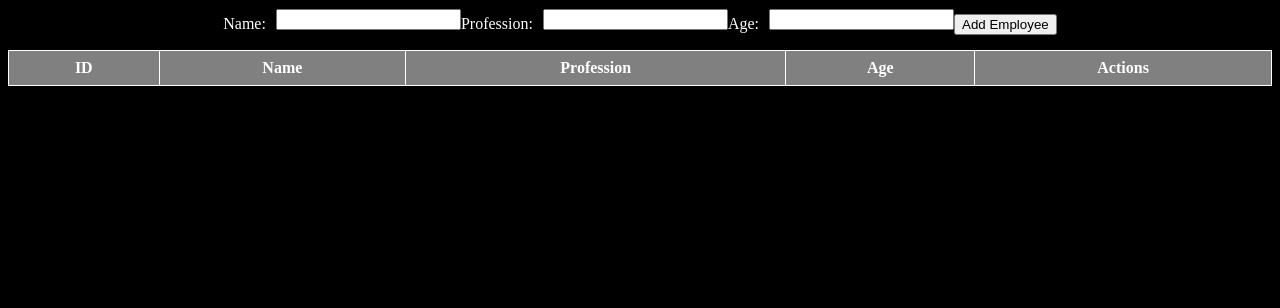
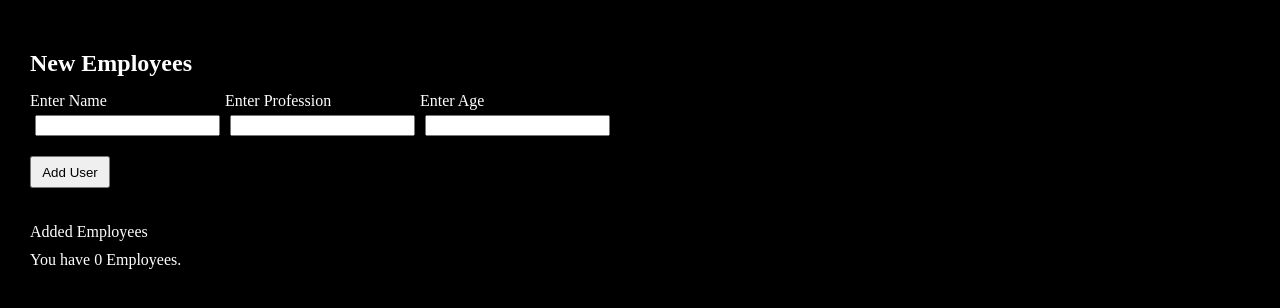
Before and after one commit to RahulAgnihotri1998/F2-Contest-2-JAN, a plain HTML site: page index.html in a window 1280 px wide. Drawn offline with Linux system fonts and the light colour scheme.

Commit message:
solution

```diff
--- a/index.html
+++ b/index.html
@@ -1,41 +1,38 @@
 <!DOCTYPE html>
-<html>
-  <head>
-    <title>Hello, World!</title>
-    <link rel="stylesheet" href="styles.css" />
-  </head>
-  <body>
-  <form id="employeeForm">
-    <label for="name">Name:</label>
-    <input type="text" id="name" required>
-    <br>
-    <label for="profession">Profession:</label>
-    <input type="text" id="profession" required>
-    <br>
-    <label for="age">Age:</label>
-    <input type="number" id="age" required>
-    <br>
-    <button type="button" id="addEmployeeBtn">Add Employee</button>
-    <br>
-    <p id="error" style="color: red;"></p>
-    <p id="success" style="color: green;"></p>
-</form>
+<html lang="en">
+<head>
+    <meta charset="UTF-8">
+    <meta http-equiv="X-UA-Compatible" content="IE=edge">
+    <meta name="viewport" content="width=device-width, initial-scale=1.0">
+    <title>Developer Adding</title>
+    <link rel="stylesheet" href="styles.css">
+</head>
+<body>
+    <div>
+        <h2>New Employees</h2>
+        <div class="boxes">
+        <div class="info">
+            <p>Enter Name</p><input type="text" id="name">
+        </div>
+        <div class="info">
+            <p>Enter Profession</p><input type="text" id="proffession">
+        </div>
+        <div class="info">
+            <p>Enter Age</p><input type="number" id="age" min="01">
+        </div>
+    </div>
+    </div>
+    <button onclick="add()">Add User</button>
 
-<table id="employeeTable">
-    <thead>
-        <tr>
-            <th>ID</th>
-            <th>Name</th>
-            <th>Profession</th>
-            <th>Age</th>
-            <th>Actions</th>
-        </tr>
-    </thead>
-    <tbody id="employeeList"></tbody>
-</table>
+    <p id="m"></p>
+    <div class="lower-text" >
+        <p>Added Employees</p>
+    </div>
 
 
-
-      <script src="script.js"></script>
-  </body>
+       <table id="tb">
+        <p id="a">You have 0 Employees.</p>
+       </table>
+       <script src="./script.js"></script>
+</body>
 </html>
--- a/script.js
+++ b/script.js
@@ -1,90 +1,72 @@
-let employeeList = [];
-let employeeId = 1;
+const l = []
 
-// Add Employee button click event
-document.getElementById("addEmployeeBtn").addEventListener("click", function() {
-    // Get form input values
-    let name = document.getElementById("name").value;
-    let profession = document.getElementById("profession").value;
-    let age = document.getElementById("age").value;
+function add() {
+    const name = document.getElementById('name').value;
+    const proffession = document.getElementById('proffession').value;
+    const age = document.getElementById('age').value;
 
-    // Check if all fields are filled
-    if (name === "" || profession === "" || age === "") {
-        document.getElementById("error").innerHTML = "All fields are required";
-        document.getElementById("success").innerHTML = "";
-    } else {
-        // Create employee object
-        let employee = {
-            id: employeeId,
-            name: name,
-            profession: profession,
-            age: age
-        };
-
-        // Add employee object to array
-        employeeList.push(employee);
-
-        // Clear form input values
-        document.getElementById("name").value = "";
-        document.getElementById("profession").value = "";
-        document.getElementById("age").value = "";
-
-        // Show success message
-        document.getElementById("success").innerHTML = "Employee added successfully";
-        document.getElementById("error").innerHTML = "";
-
-        // Update employee table
-        updateEmployeeTable();
-
-        // Increment employee ID
-        employeeId++;
-    }
-});
-
-// Function to update employee table
-function updateEmployeeTable() {
-    let employeeTable = document.getElementById("employeeList");
-    employeeTable.innerHTML = "";
-    for (let i = 0; i < employeeList.length; i++) {
-        let employee = employeeList[i];
-        let row = document.createElement("tr");
-        let idCell = document.createElement("td");
-        let nameCell = document.createElement("td");
-        let professionCell = document.createElement("td");
-        let ageCell = document.createElement("td");
-        let actionsCell = document.createElement("td");
-
-        idCell.innerHTML = employee.id;
-        nameCell.innerHTML = employee.name;
-        professionCell.innerHTML = employee.profession;
-        ageCell.innerHTML = employee.age;
+    console.log(name, proffession, age);
 
 
-        // Create delete button
+    if (name === '' || proffession === '' || age === '') {
+        const m = document.getElementById('m')
+        m.style.color = 'red';
 
-        let deleteBtn = document.createElement("button");
-deleteBtn.innerHTML = "Delete";
-deleteBtn.setAttribute("data-id", employee.id);
-deleteBtn.addEventListener("click", function() {
-    let employeeId = this.getAttribute("data-id");
-    for (let j = 0; j < employeeList.length; j++) {
-        if (employeeList[j].id == employeeId) {
-            employeeList.splice(j, 1);
-            employeeId--;
-            updateEmployeeTable();
-            break;
-        }
+        m.innerHTML = 'Error : Please Make sure All the fields are filled before adding in an employee !'
+        m.style.marginLeft = '30px';
+    } else {
+        m.innerHTML = 'Success : Employee Added!'
+        m.style.color = 'green';
+        m.style.marginLeft = '30px';
+
+
+
+        const a = document.getElementById('a')
+        a.style.display = 'none';
+
+        l.push({
+            name: name,
+            proffession: proffession,
+            age: age,})
     }
-});
 
-        actionsCell.appendChild(deleteBtn);
+    let tb = document.getElementById('tb')
+    tb.innerHTML = '';
 
-        row.appendChild(idCell);
-        row.appendChild(nameCell);
-        row.appendChild(professionCell);
-        row.appendChild(ageCell);
-        row.appendChild(actionsCell);
+    l.map((el, i)=> {
 
-        employeeTable.appendChild(row);
-    }
+        tb.innerHTML += `
+        <tbody>
+        <tr>
+        <td>${i+1}.</td>
+        <td>Name:${el.name}</td>
+        <td>Profession:${el.proffession}</td>
+        <td>Age:${el.age}</td>
+        <td><button onclick=d(${i}) type="button" class="btn">Delete</button></td>
+        </tr>
+        </tbody>
+
+`
+    })
+
 }
+
+function d(el) {
+    delete l[el]
+    tb.innerHTML = ''
+    l.map((el, i)=> {
+
+        tb.innerHTML += `
+        <tbody>
+        <tr>
+        <td>${i+1}.</td>
+        <td>Name:${el.name}</td>
+        <td>Profession:${el.proffession}</td>
+        <td>Age:${el.age}</td>
+        <td><button onclick=d(${i}) type="button" class="btn">Delete</button></td>
+        </tr>
+        </tbody>
+`
+    })
+}
+console.log(tb)
--- a/styles.css
+++ b/styles.css
@@ -1,57 +1,49 @@
-body {
+*{
+    margin: 0;
+    box-sizing: border-box;
+}
+body{
     background-color: black;
+    color: white;
 }
 
-form {
-    display: flex;
-    flex-wrap: nowrap;
-    align-items: center;
-    justify-content: center;
+h2{
+    position: relative;
+    margin-top: 50px;
+    margin-left: 30px;
+    margin-bottom: 15px;
 }
 
-form label {
-    color: white;
-    margin-right: 10px;
+input {
+    margin: 5px;
 }
 
-form input {
-    margin-bottom: 10px;
+.boxes{
+    display: flex;
+    margin-left: 30px;
+    margin-bottom: 15px;
+}
+button{
+    margin-left: 30px;
+    width: 80px;
+    height: 32px;
+    margin-bottom: 15px;
+}
+.lower-text{
+    margin-left: 30px;
+    margin-top: 20px;
+}
+
+.info {
+    display: flex;
+    flex-direction: column;
 }
 
 table {
-    margin: 10px auto;
-    border-collapse: collapse;
-    width: 100%;
-    background-color:white;
+    width: 50%;
+    margin-left: 30px;
 }
-
-table th,
-table td {
-    border: 1px solid white;
-    padding: 8px;
-}
-
-table th {
-    background-color: gray;
-    color: white;
-}
-
-table td {
-    text-align: center;
-}
-
-table button {
-    background-color: red;
-    color: white;
-    border: none;
-    padding: 5px 8px;
-    cursor: pointer;
-}
-
-table button:hover {
-    background-color: darkred;
-}
-
-#employeeTable {
+#a{
+    margin-left: 30px;
     margin-top: 10px;
 }
```
